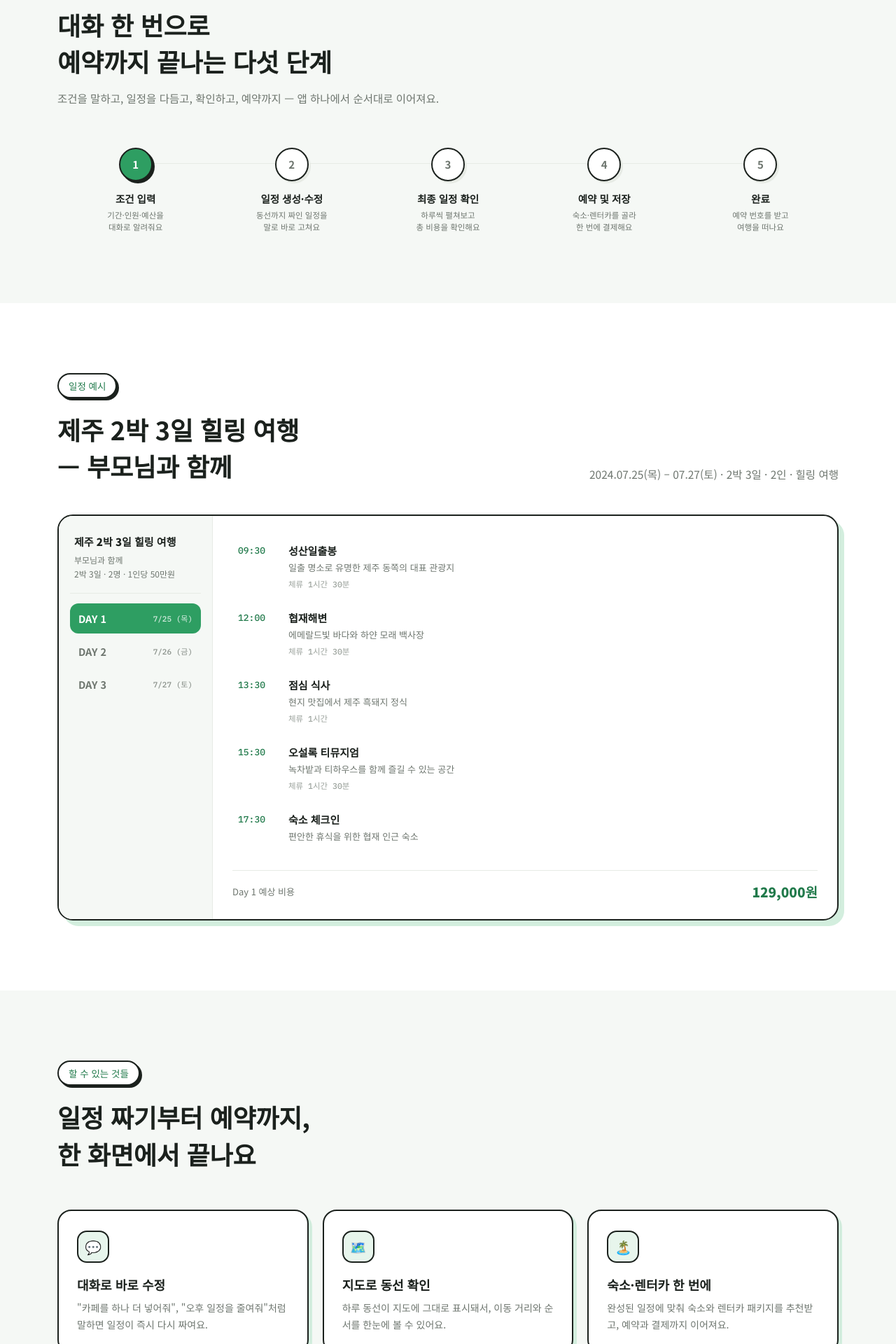
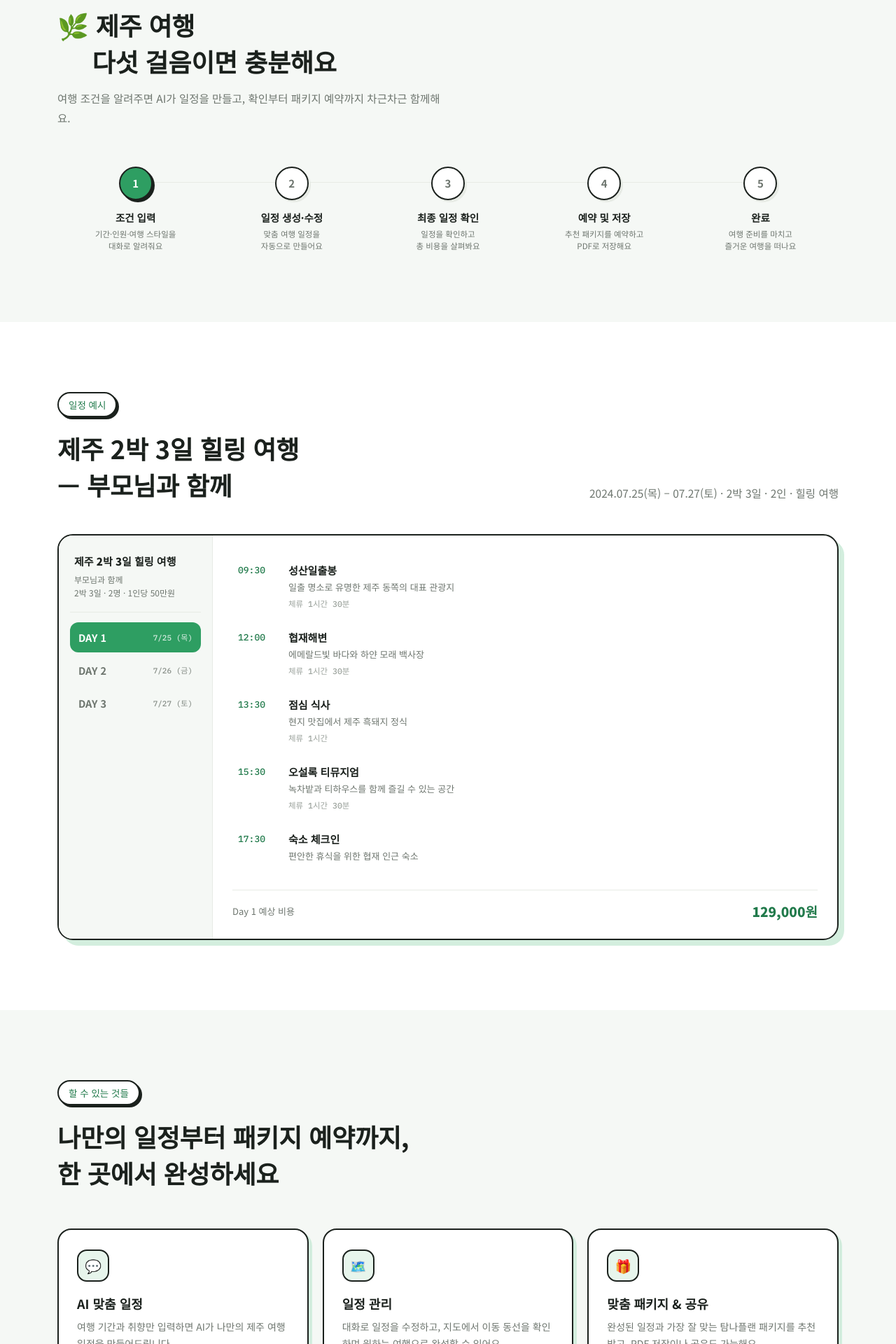
Before and after one commit to SKNETWORKS-FAMILY-AICAMP/SKN28-FINAL-2Team, a React (Vite) app in the folder frontend/: page /how-to-use in a window 1280 px wide. Shown: the part 220-2140 px from the top of the page at 70% size. Built offline with nearby package versions, Linux system fonts and the light colour scheme; no server answers; a web font is replaced by a local one.

Commit message:
랜딩페이지 문구 수정

```diff
--- a/frontend/src/components/Features.jsx
+++ b/frontend/src/components/Features.jsx
@@ -1,18 +1,18 @@
 const FEATURES = [
   {
     icon: '💬',
-    title: '대화로 바로 수정',
-    desc: '"카페를 하나 더 넣어줘", "오후 일정을 줄여줘"처럼 말하면 일정이 즉시 다시 짜여요.',
+    title: 'AI 맞춤 일정',
+    desc: '여행 기간과 취향만 입력하면 AI가 나만의 제주 여행 일정을 만들어드립니다.',
   },
   {
     icon: '🗺️',
-    title: '지도로 동선 확인',
-    desc: '하루 동선이 지도에 그대로 표시돼서, 이동 거리와 순서를 한눈에 볼 수 있어요.',
+    title: '일정 관리',
+    desc: '대화로 일정을 수정하고, 지도에서 이동 동선을 확인하며 원하는 여행으로 완성할 수 있어요.',
   },
   {
-    icon: '🏝️',
-    title: '숙소·렌터카 한 번에',
-    desc: '완성된 일정에 맞춰 숙소와 렌터카 패키지를 추천받고, 예약과 결제까지 이어져요.',
+    icon: '🎁',
+    title: '맞춤 패키지 & 공유',
+    desc: '완성된 일정과 가장 잘 맞는 탐나플랜 패키지를 추천받고, PDF 저장이나 공유도 가능해요.',
   },
 ]
 
@@ -23,8 +23,8 @@ export default function Features() {
         <div className="reveal">
           <div className="section-tag">할 수 있는 것들</div>
           <h2 className="section-title">
-            일정 짜기부터 예약까지,
-            <br />한 화면에서 끝나요
+            나만의 일정부터 패키지 예약까지,
+            <br />한 곳에서 완성하세요
           </h2>
         </div>
         <div className="feature-grid">
--- a/frontend/src/components/Hero.jsx
+++ b/frontend/src/components/Hero.jsx
@@ -6,7 +6,7 @@ export default function Hero() {
       <div className="wrap hero-grid">
         <div>
           <div className="eyebrow">
-            <span className="dot"></span>AI 대화 코치 · 제주 여행 전문
+            <span className="dot"></span>AI 맞춤 제주 여행
           </div>
           <h1>
             "부모님과 힐링 여행"
@@ -15,8 +15,8 @@ export default function Hero() {
             <span className="accent">일정이 완성</span>돼요
           </h1>
           <p className="lede">
-            기간과 스타일만 말해주세요. AI 코치가 동선까지 짜인 일정을 만들고, 대화로 바로
-            수정해드려요. 지도 확인부터 숙소·렌터카 예약까지 한 화면에서 끝나요.
+            여행 기간과 취향만 알려주세요. AI가 나만의 제주 여행 일정을 만들고, 일정과 가장 잘 맞는 탐라플랜 패키지를 추천해드려요.
+            원하는 일정은 예약하거나 PDF 저장 및 공유도 가능해요.
           </p>
           <div className="hero-ctas">
             <Link to="/chat" className="btn primary" id="start">
--- a/frontend/src/components/How.jsx
+++ b/frontend/src/components/How.jsx
@@ -1,9 +1,9 @@
 const STEPS = [
-  { num: 1, title: '조건 입력', desc: '기간·인원·예산을\n대화로 알려줘요', active: true },
-  { num: 2, title: '일정 생성·수정', desc: '동선까지 짜인 일정을\n말로 바로 고쳐요' },
-  { num: 3, title: '최종 일정 확인', desc: '하루씩 펼쳐보고\n총 비용을 확인해요' },
-  { num: 4, title: '예약 및 저장', desc: '숙소·렌터카를 골라\n한 번에 결제해요' },
-  { num: 5, title: '완료', desc: '예약 번호를 받고\n여행을 떠나요' },
+  { num: 1, title: '조건 입력', desc: '기간·인원·여행 스타일을\n대화로 알려줘요', active: true },
+  { num: 2, title: '일정 생성·수정', desc: '맞춤 여행 일정을\n자동으로 만들어요' },
+  { num: 3, title: '최종 일정 확인', desc: '일정을 확인하고\n총 비용을 살펴봐요' },
+  { num: 4, title: '예약 및 저장', desc: '추천 패키지를 예약하고\nPDF로 저장해요' },
+  { num: 5, title: '완료', desc: '여행 준비를 마치고\n즐거운 여행을 떠나요' },
 ]
 
 export default function How() {
@@ -13,12 +13,12 @@ export default function How() {
         <div className="reveal">
           <div className="section-tag">진행 순서</div>
           <h2 className="section-title">
-            대화 한 번으로
+            🌿 제주 여행
             <br />
-            예약까지 끝나는 다섯 단계
+           &nbsp; &nbsp; &nbsp;다섯 걸음이면 충분해요
           </h2>
           <p className="section-sub">
-            조건을 말하고, 일정을 다듬고, 확인하고, 예약까지 — 앱 하나에서 순서대로 이어져요.
+            여행 조건을 알려주면 AI가 일정을 만들고, 확인부터 패키지 예약까지 차근차근 함께해요.
           </p>
         </div>
         <div className="flow">
--- a/frontend/src/components/Packages.jsx
+++ b/frontend/src/components/Packages.jsx
@@ -11,9 +11,9 @@ export default function Packages() {
         <div className="reveal">
           <div className="section-tag">AI 추천 패키지</div>
           <h2 className="section-title">
-            일정에 딱 맞는
+            내 일정과 가장 잘 맞는
             <br />
-            숙소·렌터카를 골라드려요
+            추천 패키지를 만나보세요.
           </h2>
         </div>
         <div className="pkg-grid">
```
